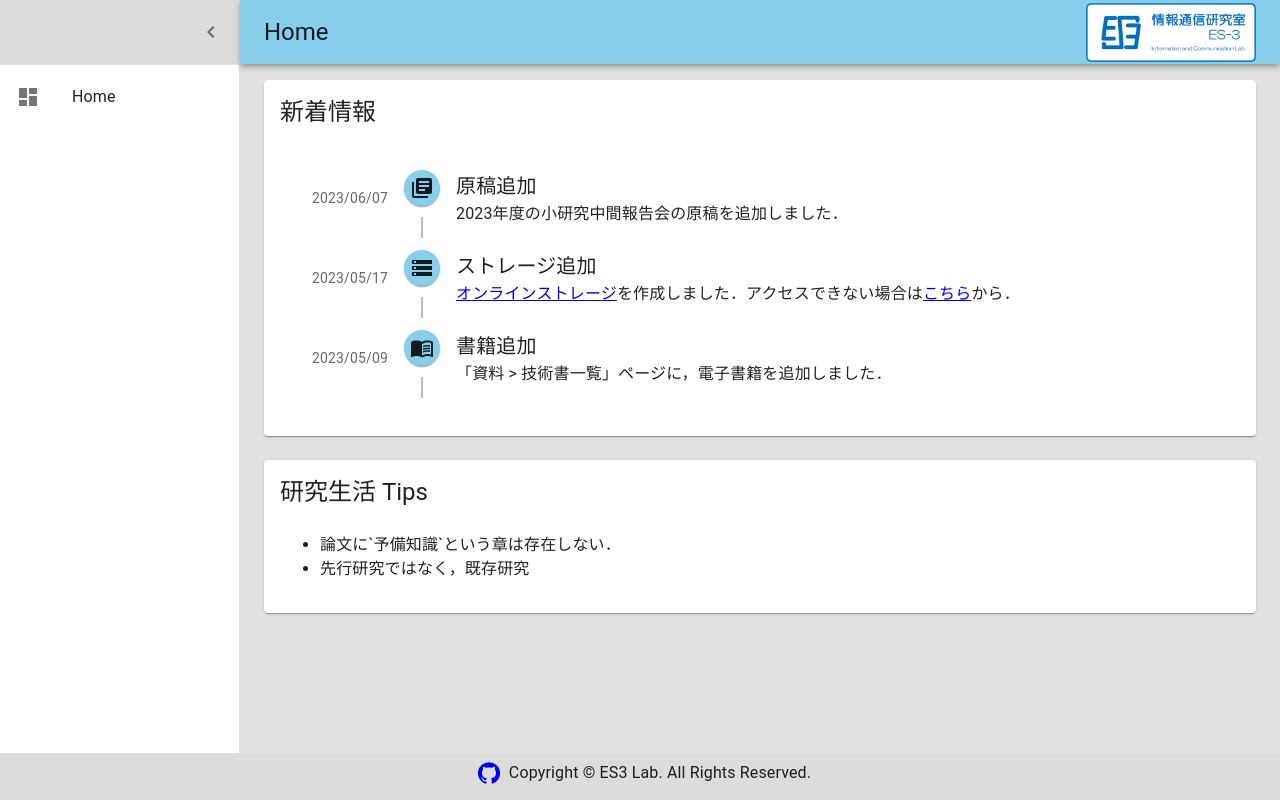
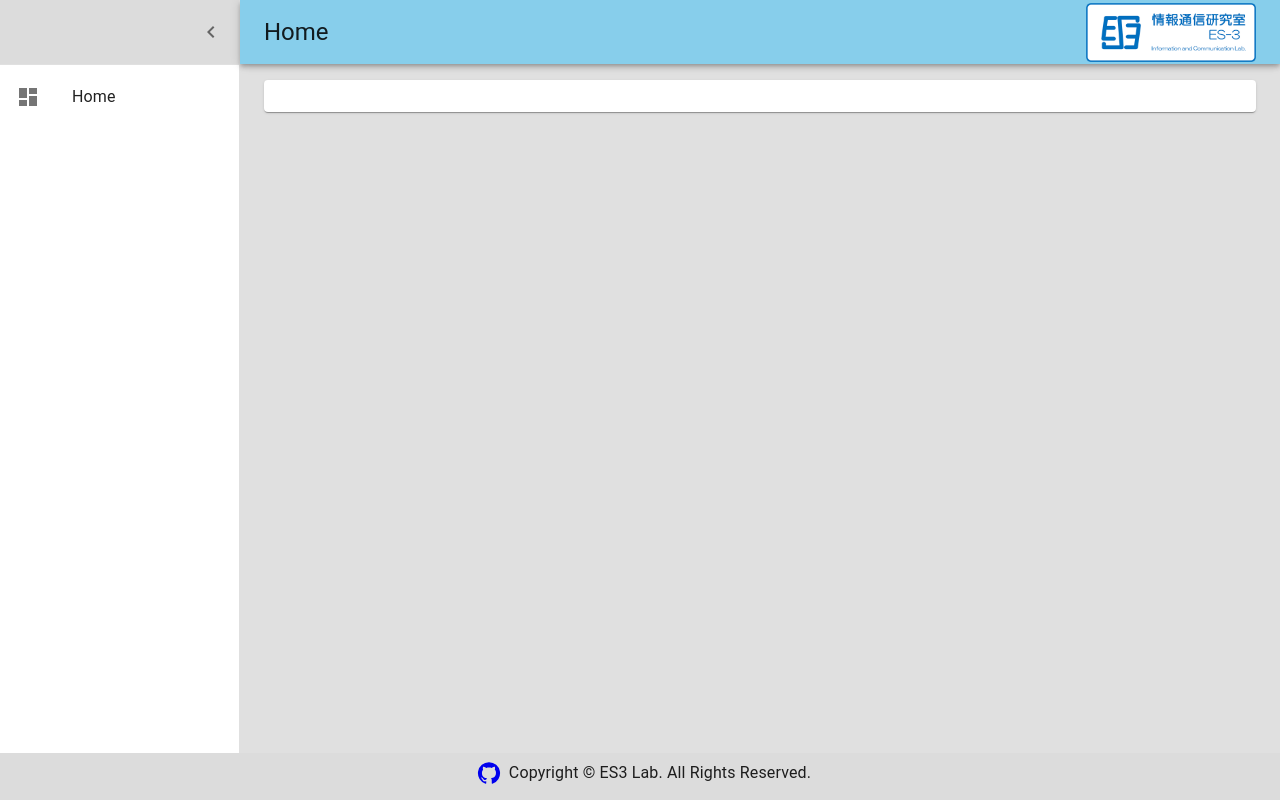
Before and after one commit to 1934372T/VYD, a React (Create React App) app in the folder NAT/client/: page / in a window 1280 px wide. Built offline with nearby package versions, Linux system fonts and the light colour scheme.

Commit message:
modified

```diff
--- a/NAT/client/src/pages/Home.tsx
+++ b/NAT/client/src/pages/Home.tsx
@@ -1,79 +1,13 @@
 import Template from "pages/Template";
-import {
-  BaseContainer,
-  BaseItem,
-  GenericList,
-  HyperLink,
-  Title,
-} from "components/views/ui";
+import { BaseContainer, BaseItem } from "components/views/ui";
 import { HOME } from "models/constants";
-import Timeline from "@mui/lab/Timeline";
-import { timelineOppositeContentClasses } from "@mui/lab/TimelineOppositeContent";
-import { TimeLineItem } from "components/utils/Timeline";
-// icons
-import LibraryBooksIcon from "@mui/icons-material/LibraryBooks";
-import StorageIcon from "@mui/icons-material/Storage";
-import MenuBookIcon from "@mui/icons-material/MenuBook";
-import { GenericListsType } from "models/types";
-
-const tips: GenericListsType = [
-  {
-    text: "論文に`予備知識`という章は存在しない．",
-  },
-  {
-    text: "先行研究ではなく，既存研究",
-  },
-];
 
 const Home = () => {
   return (
     <Template name={HOME}>
       <BaseContainer>
         <BaseItem xs={12}>
-          <Title title={"新着情報"} />
-          <Timeline
-            sx={{
-              [`& .${timelineOppositeContentClasses.root}`]: {
-                flex: 0.1,
-              },
-            }}
-          >
-            <TimeLineItem
-              icon={<LibraryBooksIcon />}
-              date="2023/06/07"
-              title="原稿追加"
-              detail="2023年度の小研究中間報告会の原稿を追加しました．"
-            />
-            <TimeLineItem
-              icon={<StorageIcon />}
-              date="2023/05/17"
-              title="ストレージ追加"
-              detail={
-                <>
-                  <HyperLink
-                    url="http://dazaifu:8888/s/Q54tQLW2wPKRZaD"
-                    data={"オンラインストレージ"}
-                  />
-                  を作成しました．アクセスできない場合は
-                  <HyperLink
-                    url="http://10.32.131.128:8888/s/Q54tQLW2wPKRZaD"
-                    data={"こちら"}
-                  />
-                  から．
-                </>
-              }
-            />
-            <TimeLineItem
-              icon={<MenuBookIcon />}
-              date="2023/05/09"
-              title="書籍追加"
-              detail="「資料 > 技術書一覧」ページに，電子書籍を追加しました．"
-            />
-          </Timeline>
-        </BaseItem>
-        <BaseItem xs={12}>
-          <Title title={"研究生活 Tips"} />
-          <GenericList data={tips} />
+          <></>
         </BaseItem>
       </BaseContainer>
     </Template>
```
